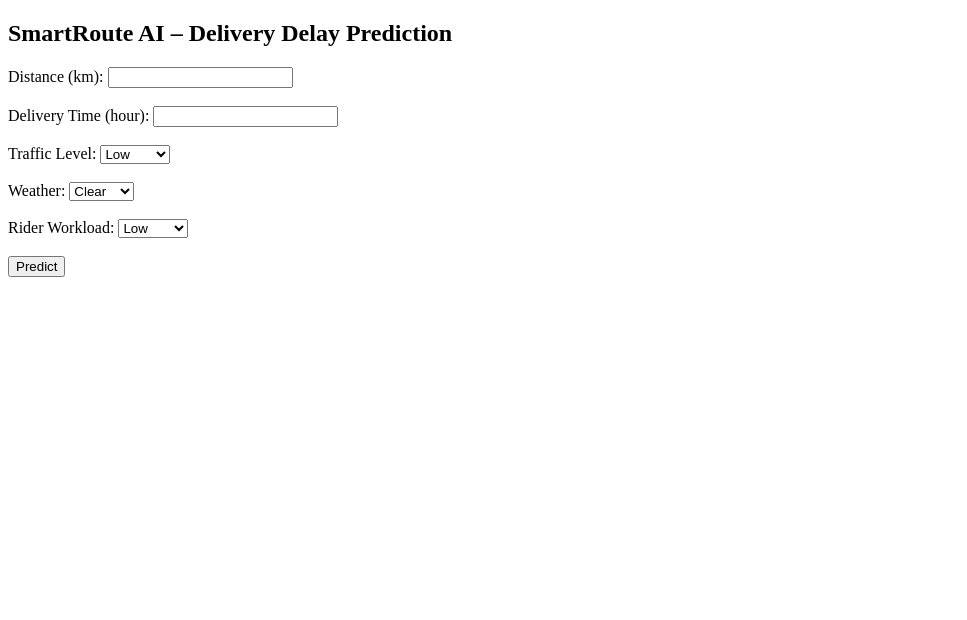
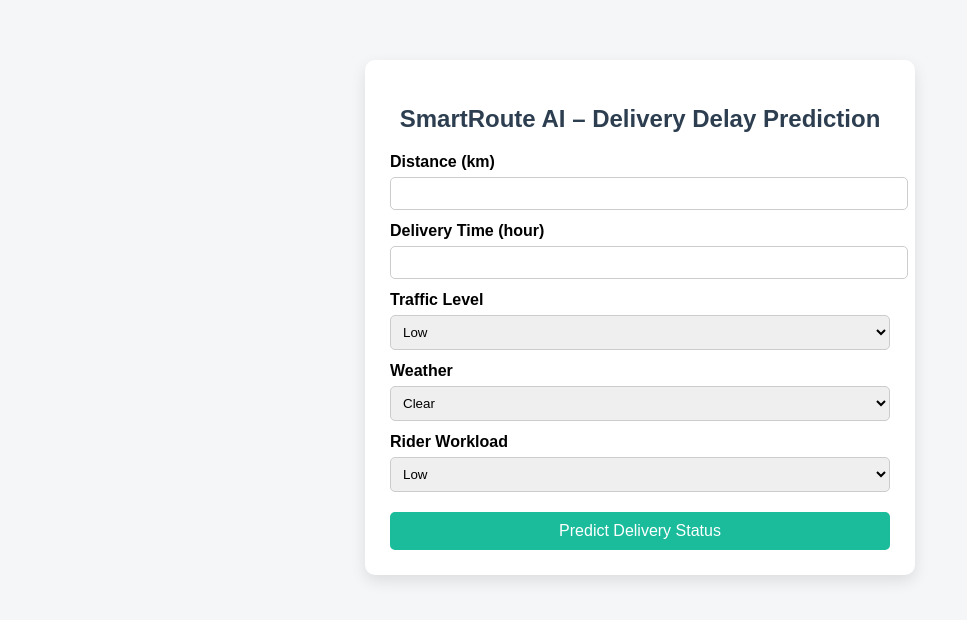
Before and after one commit to ZeussaB/smartroute-ai, a Flask app: page / in a window 1280 px wide. Shown: the top 620 px of the page, without its empty margins (0-967 px from the left). Run offline with Flask 3, Linux system fonts and the light colour scheme; parts of the project's set-up code (start-up, migrations or seed data) failed here and were passed over.

Commit message:
Add CSS styling and update HTML structure for delivery prediction form

```diff
--- /dev/null
+++ b/static/style.css
@@ -0,0 +1,68 @@
+body {
+    background-color: #f4f6f8;
+    font-family: Arial, Helvetica, sans-serif;
+}
+
+.container {
+    max-width: 500px;
+    margin: 60px auto;
+    padding: 25px;
+    background-color: #ffffff;
+    border-radius: 10px;
+    box-shadow: 0 6px 15px rgba(0, 0, 0, 0.1);
+}
+
+h2 {
+    text-align: center;
+    margin-bottom: 20px;
+    color: #2c3e50;
+}
+
+label {
+    font-weight: bold;
+    display: block;
+    margin-top: 12px;
+}
+
+input, select {
+    width: 100%;
+    padding: 8px;
+    margin-top: 6px;
+    border-radius: 5px;
+    border: 1px solid #ccc;
+}
+
+button {
+    width: 100%;
+    margin-top: 20px;
+    padding: 10px;
+    background-color: #1abc9c;
+    border: none;
+    color: white;
+    font-size: 16px;
+    border-radius: 5px;
+    cursor: pointer;
+}
+
+button:hover {
+    background-color: #16a085;
+}
+
+.result {
+    margin-top: 20px;
+    padding: 10px;
+    text-align: center;
+    font-size: 18px;
+    font-weight: bold;
+    border-radius: 5px;
+}
+
+.on-time {
+    background-color: #d4edda;
+    color: #155724;
+}
+
+.delayed {
+    background-color: #f8d7da;
+    color: #721c24;
+}
--- a/templates/index.html
+++ b/templates/index.html
@@ -2,40 +2,50 @@
 <html>
 <head>
     <title>SmartRoute AI</title>
+    <link rel="stylesheet" href="{{ url_for('static', filename='style.css') }}">
 </head>
 <body>
+
+<div class="container">
     <h2>SmartRoute AI – Delivery Delay Prediction</h2>
 
     <form action="/predict" method="post">
-        Distance (km): <input type="number" name="distance" required><br><br>
-        Delivery Time (hour): <input type="number" name="delivery_time" required><br><br>
+        <label>Distance (km)</label>
+        <input type="number" name="distance" required>
 
-        Traffic Level:
+        <label>Delivery Time (hour)</label>
+        <input type="number" name="delivery_time" required>
+
+        <label>Traffic Level</label>
         <select name="traffic">
             <option value="0">Low</option>
             <option value="1">Medium</option>
             <option value="2">High</option>
-        </select><br><br>
+        </select>
 
-        Weather:
+        <label>Weather</label>
         <select name="weather">
             <option value="0">Clear</option>
             <option value="1">Rainy</option>
             <option value="2">Stormy</option>
-        </select><br><br>
+        </select>
 
-        Rider Workload:
+        <label>Rider Workload</label>
         <select name="workload">
             <option value="0">Low</option>
             <option value="1">Medium</option>
             <option value="2">High</option>
-        </select><br><br>
+        </select>
 
-        <button type="submit">Predict</button>
+        <button type="submit">Predict Delivery Status</button>
     </form>
 
     {% if prediction %}
-        <h3>Prediction: {{ prediction }}</h3>
+        <div class="result {{ 'delayed' if prediction == 'Delayed' else 'on-time' }}">
+            Prediction: {{ prediction }}
+        </div>
     {% endif %}
+</div>
+
 </body>
 </html>
```
